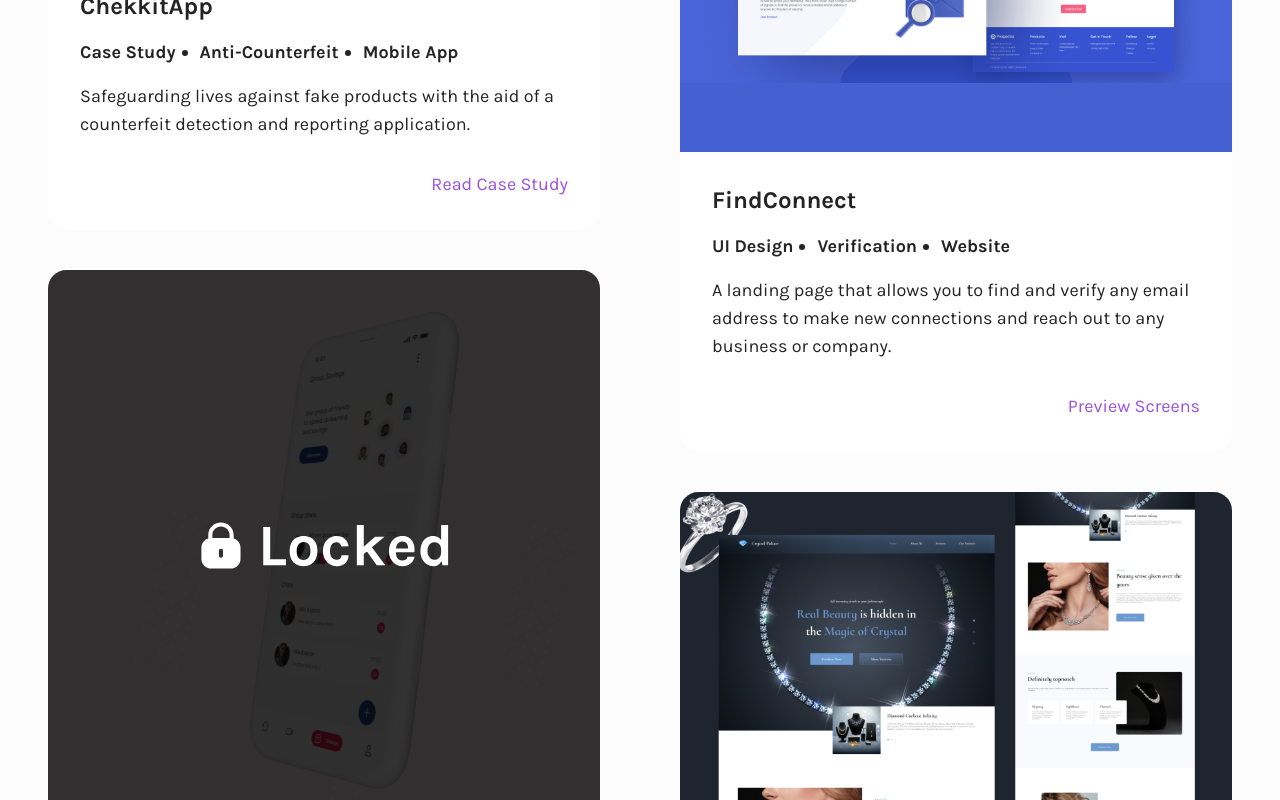
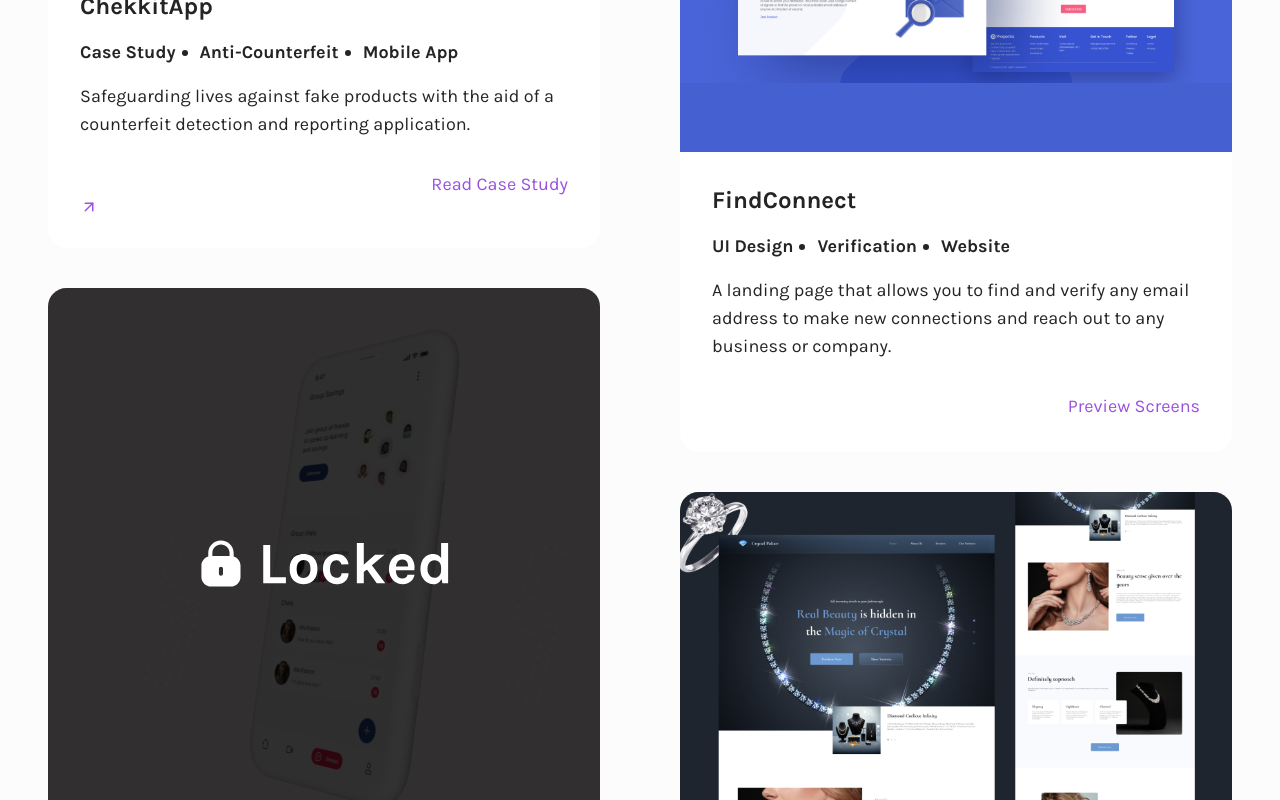
Before and after one commit to adelakuntobi/faydeesign, a React (Create React App) app: page / in a window 1280 px wide. Shown: the part 1140-1940 px from the top of the page. Built offline with nearby package versions, Linux system fonts and the light colour scheme.

Commit message:
Push to deploy

```diff
--- a/package.json
+++ b/package.json
@@ -15,7 +15,8 @@
     "react-scroll": "^1.8.7",
     "sass": "^1.54.0",
     "styled-components": "^5.3.5",
-    "web-vitals": "^2.1.0"
+    "web-vitals": "^2.1.0",
+    "yarn": "^1.22.19"
   },
   "scripts": {
     "start": "react-scripts start",
--- a/src/routes/Homepage.js
+++ b/src/routes/Homepage.js
@@ -2,6 +2,8 @@
 
 import styled from "styled-components";
 import { ProjectsList, SideProjects, Skills } from "../utils/projectsList";
+
+import {FiArrowUpRight} from "react-icons/fi";
 
 export default function Homepage() {
 
@@ -35,7 +37,7 @@
                         )}
                       </ul>
                       <p>{project.description}</p>
-                      <a href={project.route} className="text-primary text-right block pt-8">{project.linkText}</a>
+                      <a href={project.route} className="text-primary text-right block pt-8">{project.linkText} <FiArrowUpRight /></a>
                     </div>
                   </Project>
                 )
```
Also changed, not shown: 1 other file (tests, documents, lock files or other folders).
